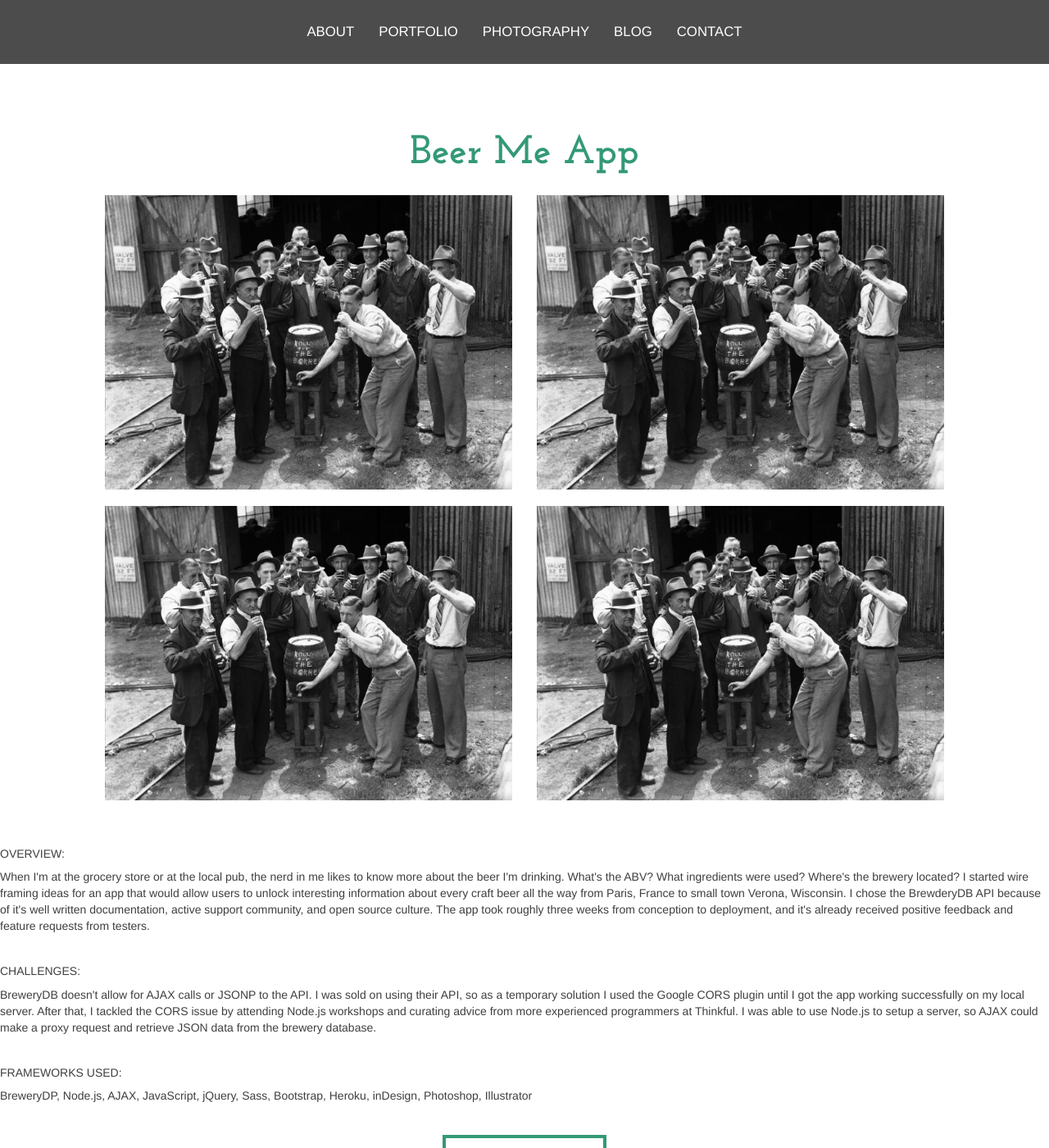
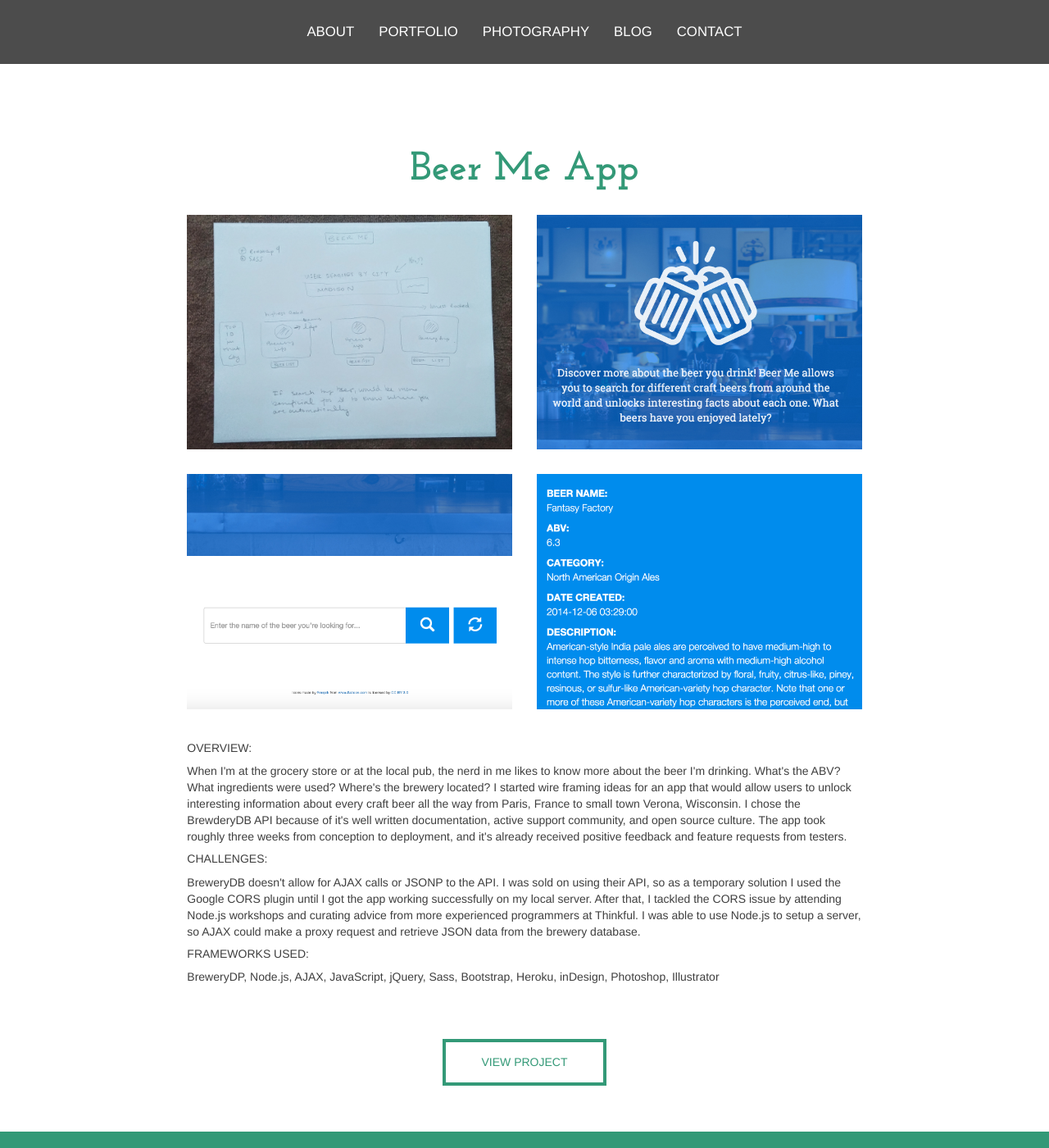
Before and after one commit to kedarjoyner/thinkful-portfolio, a Jekyll site: the page built from _posts/2015-02-15-beer-me.md, in a window 1280 px wide and 1400 px high. Shown: the whole window at 82% size. Built offline with Jekyll 4.4.1, drawn with Linux system fonts in a browser that asks for light colours; nearby versions of some CDN libraries.

Commit message:
add all beer images

```diff
--- a/_layouts/post.html
+++ b/_layouts/post.html
@@ -8,27 +8,31 @@
 {% include nav.html %}
 
     <section class="posts-page">
-      <h1 class="portfolio-title text-center">{{ page.title }}</h1>
-          <div class="container-fluid case-study-container">
+      <h1 class="text-center">{{ page.title }}</h1>
+          <div class="container-fluid block-padding">
             <div class="row">
-              <img class="col-md-6 portfolio-images img-responsive" src="{{ site.baseurl }}/imgs/portfolio-page/{{ page.img }}" alt="{{ page.alt }}">
-              <img class="col-md-6 portfolio-images img-responsive" src="{{ site.baseurl }}/imgs/portfolio-page/{{ page.img }}" alt="{{ page.alt }}">
-              <img class="col-md-6 portfolio-images img-responsive" src="{{ site.baseurl }}/imgs/portfolio-page/{{ page.img }}" alt="{{ page.alt }}">
-              <img class="col-md-6 portfolio-images img-responsive" src="{{ site.baseurl }}/imgs/portfolio-page/{{ page.img }}" alt="{{ page.alt }}">
+              <img class="col-md-4 col-md-offset-2 portfolio-images img-responsive" src="{{ site.baseurl }}/imgs/portfolio-page/{{ page.img1 }}" alt="{{ page.alt }}">
+              <img class="col-md-4 portfolio-images img-responsive" src="{{ site.baseurl }}/imgs/portfolio-page/{{ page.img2 }}" alt="{{ page.alt }}">
+              <img class="col-md-4 col-md-offset-2 portfolio-images img-responsive" src="{{ site.baseurl }}/imgs/portfolio-page/{{ page.img3 }}" alt="{{ page.alt }}">
+              <img class="col-md-4 portfolio-images img-responsive" src="{{ site.baseurl }}/imgs/portfolio-page/{{ page.img4 }}" alt="{{ page.alt }}">
+            </div>
+
+          <div class="row">
+            <div class="col-md-8 col-md-offset-2">
+              <h5 class="text-uppercase">Overview:</h5>
+              <p>{{ page.overview }}</p>
+
+              <h5 class="text-uppercase">Challenges:</h5>
+              <p>{{ page.challenges }}</p>
+
+              <h5 class="text-uppercase">Frameworks Used:</h5>
+              <p class>{{ page.frameworks }}</p>
             </div>
           </div>
-            <h5 class="text-uppercase case-study">Overview:</h5>
-            <p>{{ page.overview }}</p>
-
-            <h5 class="text-uppercase case-study">Challenges:</h5>
-            <p>{{ page.challenges }}</p>
-
-            <h5 class="text-uppercase case-study">Frameworks Used:</h5>
-            <p class>{{ page.frameworks }}</p>
 
           {% if page.button  %}
           <div class="row">
-            <div class="col-md-12">
+            <div class="col-md-12 block-padding">
               <a href="{{ page.site }}" target="_blank">
                 <button type="button" class="btn btn-lg button-style button-style-form button-text">
                     View
@@ -45,6 +49,7 @@
           </div>
         </div>
         {% endif %}
+    </div>
   </section>
 
 
--- a/_posts/2015-02-15-beer-me.md
+++ b/_posts/2015-02-15-beer-me.md
@@ -1,7 +1,10 @@
 ---
 title: Beer Me App
 img: beerme.jpg
+img1: beerme-1.jpg
 img2: beerme-2.jpg
+img3: beerme-4.jpg
+img4: beerme-3.jpg
 alt: vintage photo of men drinking beer
 overview: When I'm at the grocery store or at the local pub, the nerd in me likes to know more about the beer I'm drinking. What's the ABV? What ingredients were used? Where's the brewery located? I started wire framing ideas for an app that would allow users to unlock interesting information about every craft beer all the way from Paris, France to small town Verona, Wisconsin. I chose the BrewderyDB API because of it's well written documentation, active support community, and open source culture. The app took roughly three weeks from conception to deployment, and it's already received positive feedback and feature requests from testers.
 challenges: BreweryDB doesn't allow for AJAX calls or JSONP to the API. I was sold on using their API, so as a temporary solution I used the Google CORS plugin until I got the app working successfully on my local server. After that, I tackled the CORS issue by attending Node.js workshops and curating advice from more experienced programmers at Thinkful. I was able to use Node.js to setup a server, so AJAX could make a proxy request and retrieve JSON data from the brewery database.
--- a/_sass/post.scss
+++ b/_sass/post.scss
@@ -1,24 +1,7 @@
 .posts-page {
-  padding: 10em 0;
+  margin-top: 180px;
 
-  .portfolio-title {
-    margin-bottom: .5em;
-  }
-  .case-study-container {
-    padding: 0 10%;
-  }
-  .case-study {
-    padding-top: 2em;
-  }
   .portfolio-images {
-    margin-bottom: 20px;
+    margin-bottom: 30px;
   }
 }
-
-@media screen and (max-width: 570px) {
-  .posts-page  {
-    .case-study-container {
-      padding: 0 1em;
-    }
-  }
-}
```
Also changed, not shown: imgs/portfolio-page/beerme-1.jpg (added), imgs/portfolio-page/beerme-2.jpg, imgs/portfolio-page/beerme-3.jpg (added), imgs/portfolio-page/beerme-4.jpg (added).
